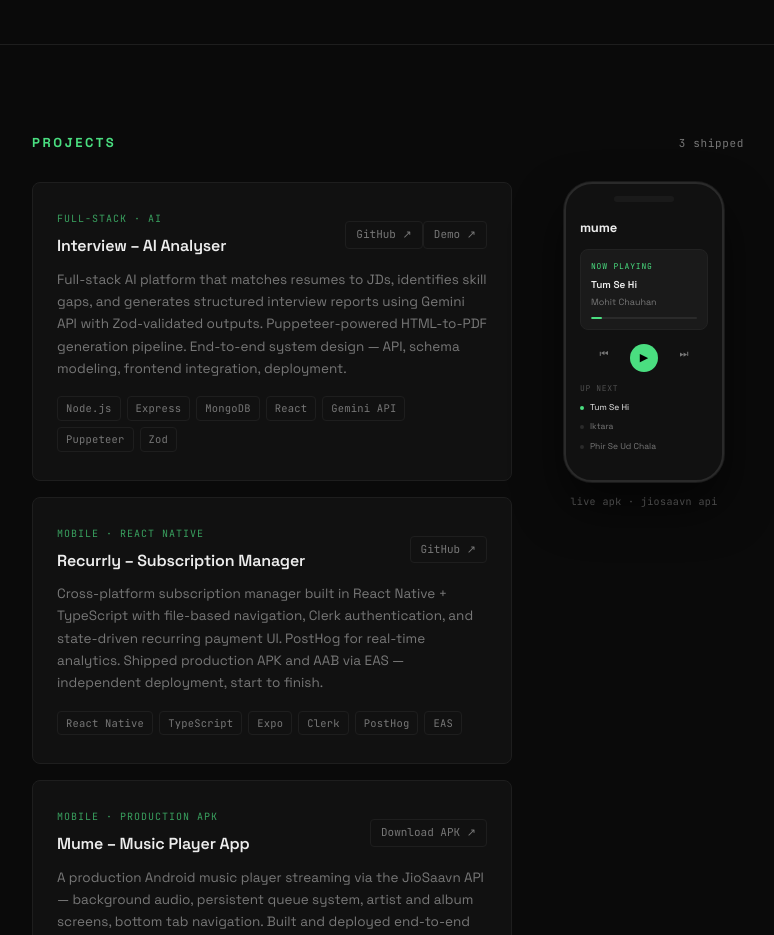
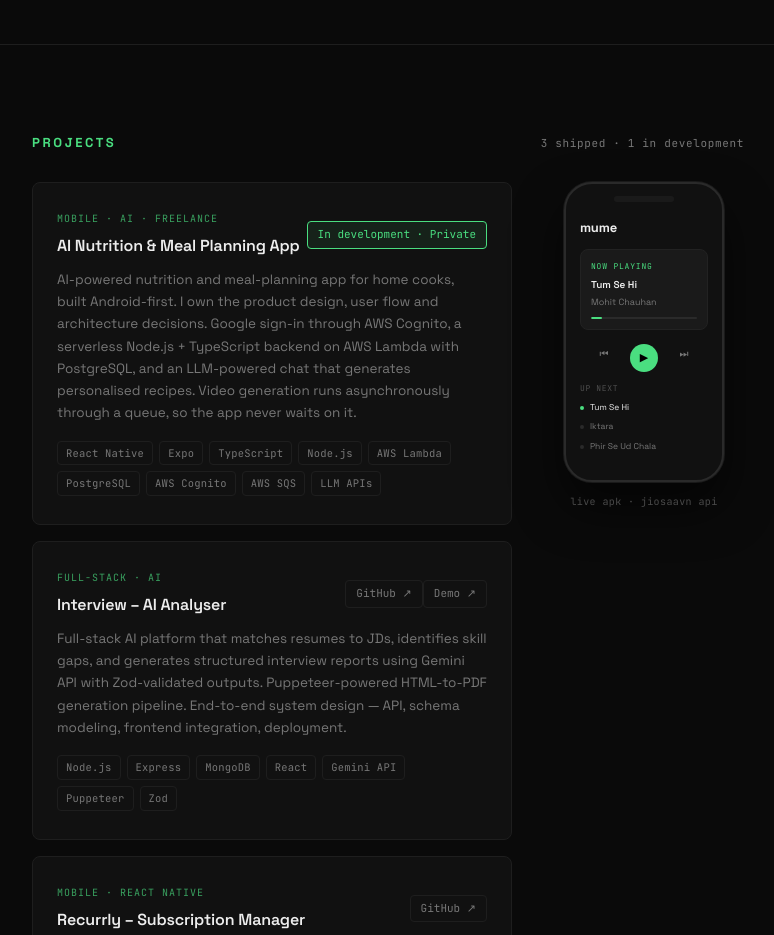
Before and after one commit to Namitjoshii/Portfolio, a React (Vite) app: page / in a window 1280 px wide. Shown: the part 1680-2615 px from the top of the page, without its empty margins (252-1026 px from the left). Built offline with nearby package versions, Linux system fonts and the light colour scheme.

Commit message:
Add nutrition app project card

```diff
--- a/src/components/Projects/Projects.css
+++ b/src/components/Projects/Projects.css
@@ -83,6 +83,19 @@
 .project-link:hover {
   color: var(--accent);
   border-color: var(--accent);
+}
+
+.project-status {
+  display: inline-flex;
+  align-items: center;
+  font-family: var(--font-mono);
+  font-size: 11px;
+  color: var(--accent);
+  background: var(--accent-dim);
+  border: 1px solid var(--accent);
+  padding: 4px 10px;
+  border-radius: 4px;
+  white-space: nowrap;
 }
 
 .project-desc {
--- a/src/components/Projects/Projects.tsx
+++ b/src/components/Projects/Projects.tsx
@@ -75,7 +75,10 @@ export default function Projects() {
       <div className="container">
         <div className="section-header">
           <p className="section-label">PROJECTS</p>
-          <span className="section-count">3 shipped</span>
+          <span className="section-count">
+            {PROJECTS.filter((p) => !p.status).length} shipped ·{' '}
+            {PROJECTS.filter((p) => p.status).length} in development
+          </span>
         </div>
 
         <div className="projects-layout">
@@ -95,6 +98,11 @@ export default function Projects() {
                   </div>
 
                   <div className="project-links">
+                    {proj.status && (
+                      <span className="project-status">{proj.status}</span>
+                    )}
+
+                    {proj.link && (
                       <a
                         href={proj.link.href}
                         className="project-link"
@@ -107,6 +115,7 @@ export default function Projects() {
                       >
                         {proj.link.label}
                       </a>
+                    )}
 
                     {proj.demoLink && (
                       <a
--- a/src/data/portfolio.ts
+++ b/src/data/portfolio.ts
@@ -57,7 +57,30 @@ export const EXPERIENCES = [
   },
 ];
 
-export const PROJECTS = [
+export interface ProjectLink {
+  label: string;
+  href: string;
+  target?: string;
+}
+
+export interface Project {
+  type: string;
+  name: string;
+  link?: ProjectLink;
+  demoLink?: ProjectLink;
+  status?: string;
+  desc: string;
+  stack: string[];
+}
+
+export const PROJECTS: Project[] = [
+  {
+    type: 'Mobile · AI · Freelance',
+    name: 'AI Nutrition & Meal Planning App',
+    status: 'In development · Private',
+    desc: 'AI-powered nutrition and meal-planning app for home cooks, built Android-first. I own the product design, user flow and architecture decisions. Google sign-in through AWS Cognito, a serverless Node.js + TypeScript backend on AWS Lambda with PostgreSQL, and an LLM-powered chat that generates personalised recipes. Video generation runs asynchronously through a queue, so the app never waits on it.',
+    stack: ['React Native', 'Expo', 'TypeScript', 'Node.js', 'AWS Lambda', 'PostgreSQL', 'AWS Cognito', 'AWS SQS', 'LLM APIs'],
+  },
   {
     type: 'Full-stack · AI',
     name: 'Interview – AI Analyser',
```
Lines whose indentation alone changed are shown as unchanged.
